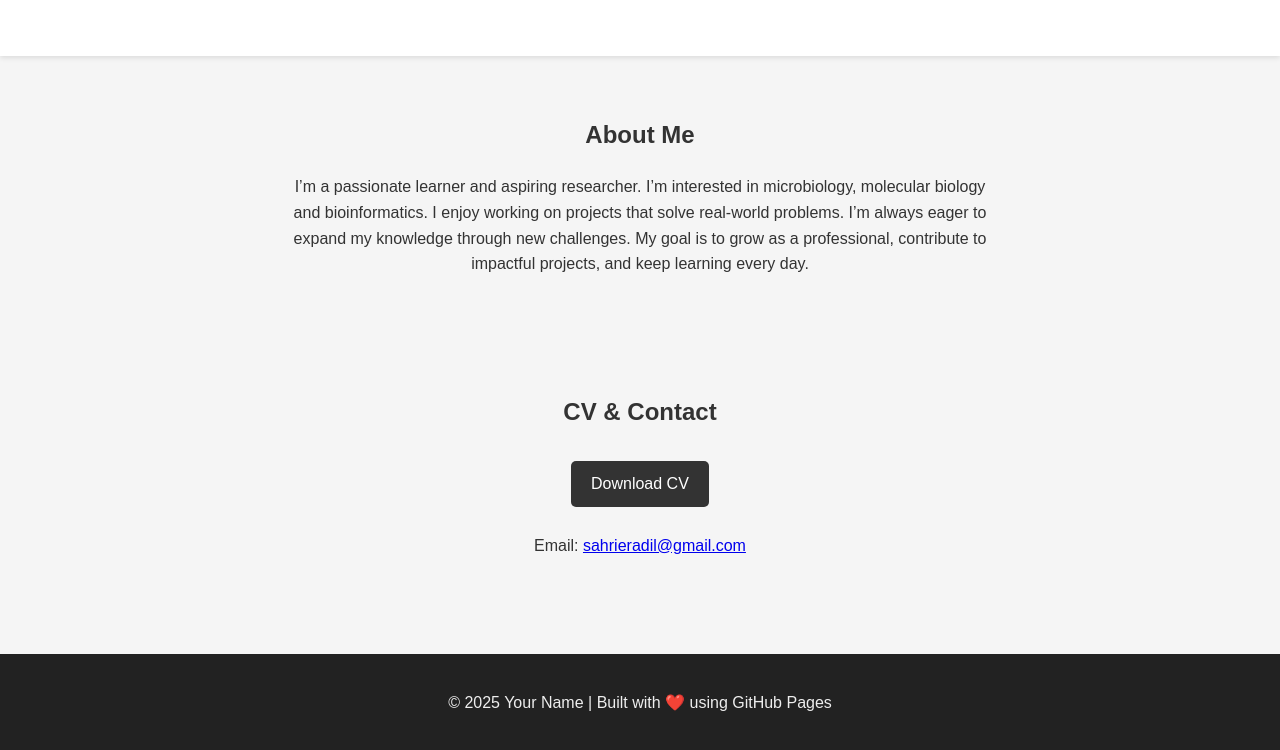
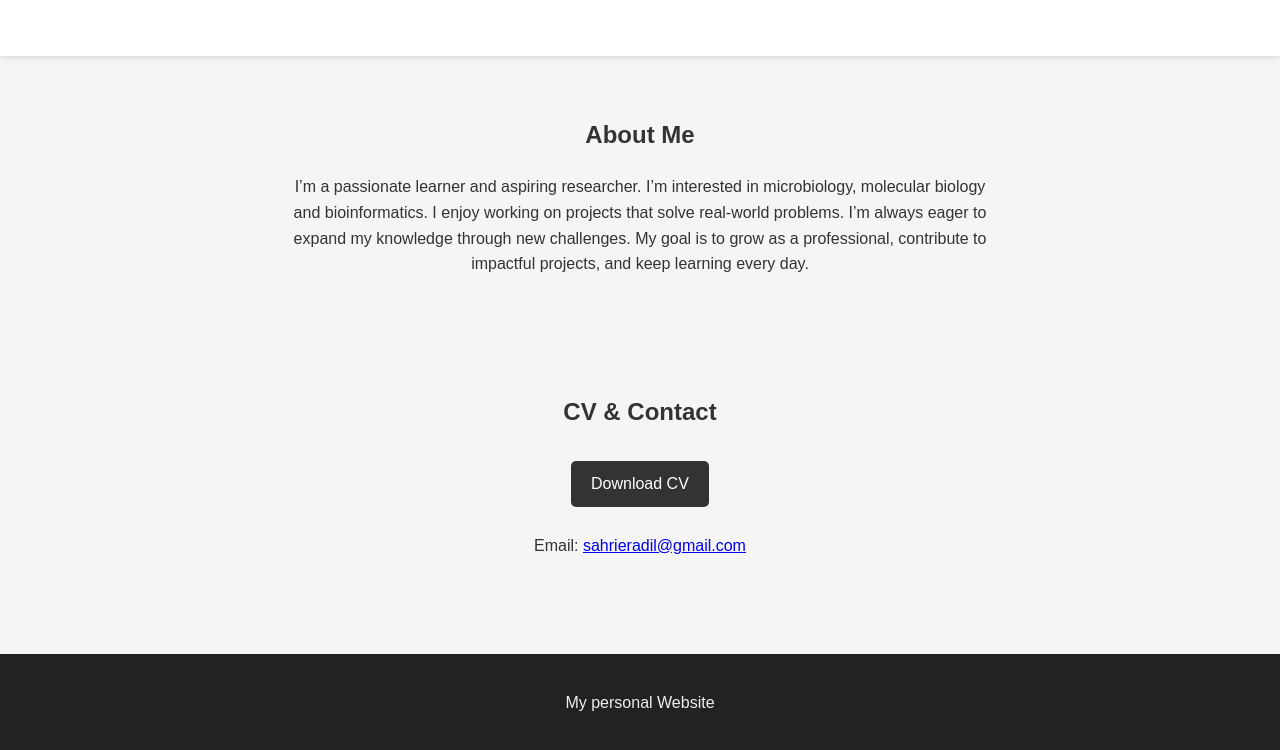
Before and after one commit to sahrieradil/sahrieradil.github.io, a plain HTML site: page index.html in a window 1280 px wide. Shown: the part 268-1018 px from the top of the page. Drawn offline with nearby package versions, Linux system fonts and the light colour scheme.

Commit message:
Update index.html

```diff
--- a/index.html
+++ b/index.html
@@ -3,7 +3,7 @@
 <head>
   <meta charset="UTF-8">
   <meta name="viewport" content="width=device-width, initial-scale=1.0">
-  <title>Your Name - Portfolio</title>
+  <title>Sahrier Adil</title>
 
   <!-- AOS Animation CSS -->
   <link href="https://cdn.jsdelivr.net/npm/aos@2.3.4/dist/aos.css" rel="stylesheet">
@@ -90,7 +90,7 @@
   </section>
 
   <footer data-aos="fade-up">
-    <p>© 2025 Your Name | Built with ❤️ using GitHub Pages</p>
+    <p>My personal Website</p>
   </footer>
 
   <!-- AOS Script -->
```
